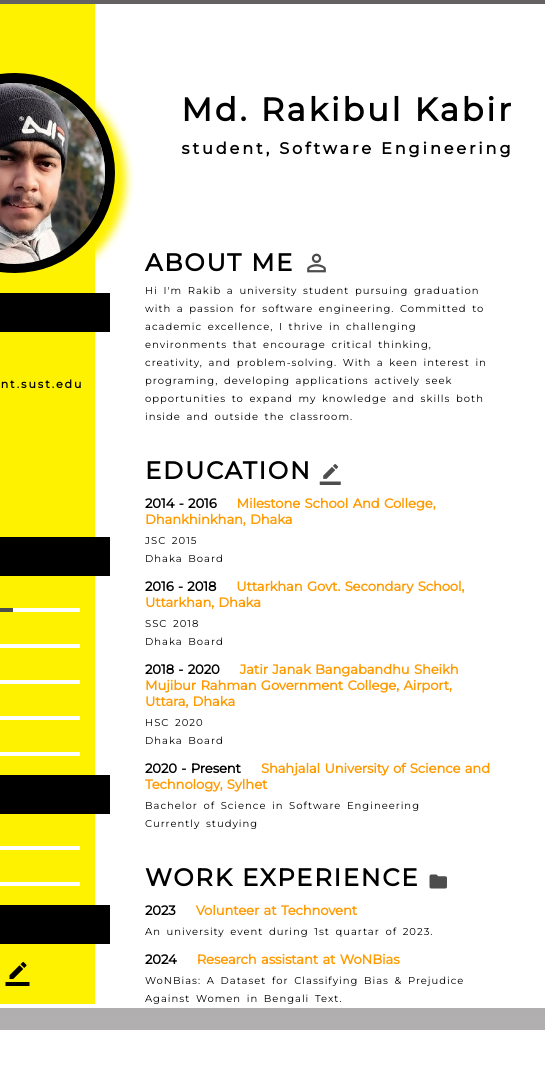
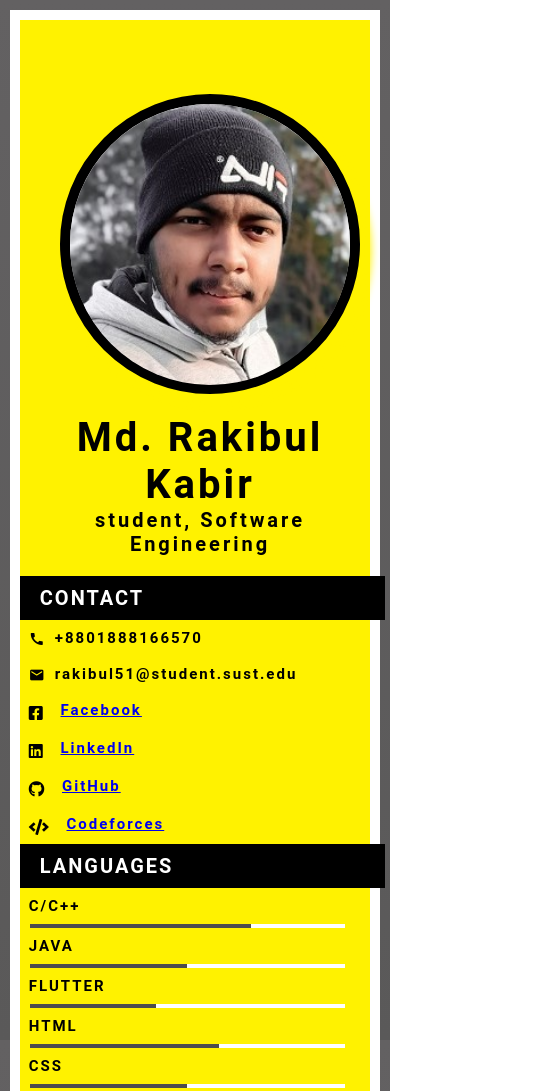
Before and after one commit to fsRakib/CV--fsRakib-, a plain HTML site: page index.html in a window 390 px wide. Shown: the top 1091 px of the page, 545 px wide, since content can reach past the window. Before the commit the page ends 1030 px from the top, so only its background shows below. Drawn offline with Linux system fonts and the light colour scheme.

Commit message:
Maintained responsiveness

```diff
--- a/index.html
+++ b/index.html
@@ -15,16 +15,23 @@
         <div class="left">
             <br>
             <div class="profile-img"><img src="image/profile.png"></div>
+            <div class="name-div-left">
+                <h1>Md. Rakibul Kabir</h1>
+                <p>student, Software Engineering</p>
+            </div>
             <div class="box-1">
                 <div class="heading">
                     <p>CONTACT</p>
                 </div>
                 <p class="p1"><i class="material-icons icons1">call</i>+8801888166570</p>
                 <p class="p1"><i class="material-icons icons1">email</i>rakibul51@student.sust.edu</p>
-                <p class="p1"><i class="fab fa-facebook-square icons1"></i> <a href="https://www.facebook.com/fsrakib205">Facebook</a></p>
-                <p class="p1"><i class="fab fa-linkedin icons1"></i> <a href="https://www.linkedin.com/in/md-rakibul-kabir-26333428a/">LinkedIn</a></p>
+                <p class="p1"><i class="fab fa-facebook-square icons1"></i> <a
+                        href="https://www.facebook.com/fsrakib205">Facebook</a></p>
+                <p class="p1"><i class="fab fa-linkedin icons1"></i> <a
+                        href="https://www.linkedin.com/in/md-rakibul-kabir-26333428a/">LinkedIn</a></p>
                 <p class="p1"><i class="fab fa-github icons1"></i> <a href="https://github.com/fsRakib">GitHub</a></p>
-                <p class="p1"><i class="fas fa-code icons1"></i> <a href="https://codeforces.com/profile/fsRakib">Codeforces</a></p>
+                <p class="p1"><i class="fas fa-code icons1"></i> <a
+                        href="https://codeforces.com/profile/fsRakib">Codeforces</a></p>
             </div>
             <div class="box-1">
                 <div class="heading">
@@ -103,30 +110,31 @@
             </div>
             <div class="box-2">
                 <h2>EDUCATION <i class="material-icons icons3">border_color</i> </h2>
-                <p class="p3">2014 - 2016<span>Milestone School And College, Dhankhinkhan, Dhaka</span></p>
+                <p class="p3">2020 - Present<span>Shahjalal University of Science and Technology, Sylhet</span></p>
                 <p class="p2">
-                    JSC 2015
+                    Bachelor of Science in Software Engineering
+                    <br>
+                    Currently studying
+                </p>
+                <p class="p3">2018 - 2020<span>Jatir Janak Bangabandhu Sheikh Mujibur Rahman Government College,
+                        Airport,
+                        Uttara, Dhaka</span></p>
+                <p class="p2">
+                    HSC - 2020
                     <br>
                     Dhaka Board
                 </p>
                 <p class="p3">2016 - 2018<span>Uttarkhan Govt. Secondary School, Uttarkhan, Dhaka</span></p>
                 <p class="p2">
-                    SSC 2018
+                    SSC - 2018
                     <br>
                     Dhaka Board
                 </p>
-                <p class="p3">2018 - 2020<span>Jatir Janak Bangabandhu Sheikh Mujibur Rahman Government College, Airport,
-                        Uttara, Dhaka</span></p>
+                <p class="p3">2014 - 2016<span>Milestone School And College, Dhankhinkhan, Dhaka</span></p>
                 <p class="p2">
-                    HSC 2020
+                    JSC - 2015
                     <br>
                     Dhaka Board
-                </p>
-                <p class="p3">2020 - Present<span>Shahjalal University of Science and Technology, Sylhet</span></p>
-                <p class="p2">
-                    Bachelor of Science in Software Engineering
-                    <br>
-                    Currently studying
                 </p>
             </div>
             <div class="box-2">
@@ -144,4 +152,5 @@
         </div>
     </div>
 </body>
+
 </html>
--- a/style.css
+++ b/style.css
@@ -1,31 +1,32 @@
 @import url('https://fonts.googleapis.com/css2?family=Montserrat&display=swap');
 
 body {
-    background-image: linear-gradient(#636162, #b1afaf);
+    background-image: linear-gradient(#636162, #5a5959);
     height: 122vh;
+    font-size: 20px;
     font-weight: bold;
     letter-spacing: 2px;
 }
-
 * {
-    margin: 0px;
-    padding: 0px;
-    font-family: 'Montserrat', sans-serif;
+    margin: 0;
+    padding: 0;
+    list-style: none;
+    box-sizing: border-box;
+    font-family: 'Roboto', sans-serif;
 }
 
 .main {
+    display: flex;
     background-color: white;
     height: auto;
-    width: 700px;
-    position: absolute;
-    transform: translate(-50%, -50%);
-    left: 50%;
-    top: 60%;
+    width: 800px;
+    margin: 50px auto;
+    padding: 10px;
 }
 
 .left {
     background-color: #fff200;
-    width: 250px;
+    width: 350px;
     height: 100%;
     float: left;
 }
@@ -36,12 +37,12 @@ body {
 }
 
 .profile-img {
-    height: 180px;
-    width: 180px;
+    height: 300px;
+    width: 300px;
     background-color: #ddd;
     border-radius: 50%;
-    margin-bottom: 20px;
-    margin-left: 70px;
+    margin-bottom: 50px;
+    margin-left: 40px;
     margin-top: 50px;
     border: 10px solid black;
     box-shadow: 6px 7px 9px 5px #fff200;
@@ -66,7 +67,6 @@ body {
 }
 
 .heading::after {
-    content: '';
     position: absolute;
     width: 21px;
     height: 18px;
@@ -79,7 +79,7 @@ body {
 
 .p1 {
     padding: 9px;
-    font-size: 11px;
+    font-size: 15px;
 }
 
 .icons1 {
@@ -120,6 +120,7 @@ body {
     width: 60%;
     background-color: #4d4d4d;
 }
+
 .css {
     width: 50%;
     background-color: #4d4d4d;
@@ -129,45 +130,126 @@ body {
     width: 60%;
     background-color: #4d4d4d;
 }
-.dev{
+
+.dev {
     width: 40%;
     background-color: #4d4d4d;
 }
-.icons2{
+
+.icons2 {
     padding: 18px 10px;
 }
-.name-div{
+
+.name-div {
     padding: 86px 0px 60px 55px;
     text-align: center;
     letter-spacing: 3px;
 }
-.name-div h1{
+
+.name-div-left {
+    padding: 20px 0px 20px 10px;
+    text-align: center;
+    letter-spacing: 3px;
+}
+
+.name-div h1 {
     margin-bottom: 10px;
 }
-.box-2{
+
+.box-2 {
     padding: 0px 50px;
     margin-top: 30px;
 }
-.p2{
-    font-size: 10px;
+
+.p2 {
+    font-size: 15px;
     font-weight: 300;
     letter-spacing: 1px;
     word-spacing: 2px;
     line-height: 18px;
     margin-top: 5px;
 }
-.icons3{
+
+.icons3 {
     vertical-align: bottom;
-    font-size: 21px!important;
+    font-size: 21px !important;
     color: #4d4d4d;
 }
-.p3{
-    font-size: 13px;
+
+.p3 {
+    font-size: 15px;
     word-spacing: 1px;
     letter-spacing: 0px;
     margin-top: 10px;
 }
-.p3 span{
+
+.p3 span {
     color: #ff9b00;
     padding-left: 20px;
+    font-size: 15px;
+    word-spacing: 3px;
 }
+
+
+@media screen and (min-width: 801px) {
+    .main .left .name-div-left {
+        display: none;
+    }
+}
+
+@media screen and (max-width: 800px) {
+    .main .right .name-div {
+        display: none;
+    }
+
+    .profile-img {
+        display: block;
+        margin-bottom: 0px;
+    }
+
+    .main .left .name-div {
+        display: block;
+    }
+
+    .main {
+        width: 95%;
+        margin: 10px auto;
+        flex-direction: column;
+    }
+
+    .main .left,
+    .main .right {
+        width: 100%;
+    }
+}
+
+@media screen and (max-width: 424px) {
+    .main .right {
+        padding: 20px 30px;
+    }
+
+    .main .right .box-2 {
+        flex-direction: column;
+    }
+
+    .main .right .box-2 .p3 {
+        padding: 0;
+        margin-bottom: 5px;
+        width: 100%;
+        color: #0175b2;
+    }
+
+    .main .right .box-2 .p3:before,
+    .main .right .box-2 .p3:after {
+        display: none;
+    }
+
+    .main .right .box-2 .p2 {
+        width: 100%;
+        padding: 0;
+    }
+
+    .main .right .box-1 .h-div {
+        font-size: 24px;
+    }
+}
```
